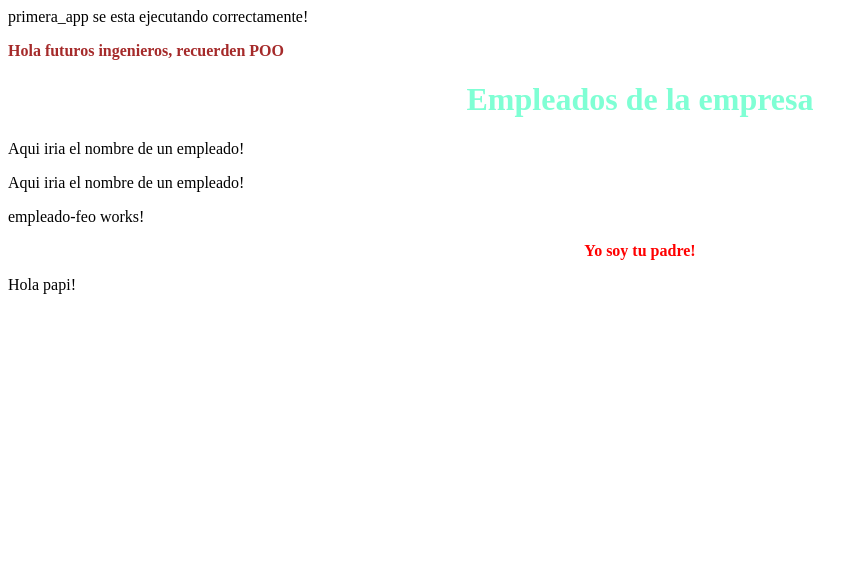
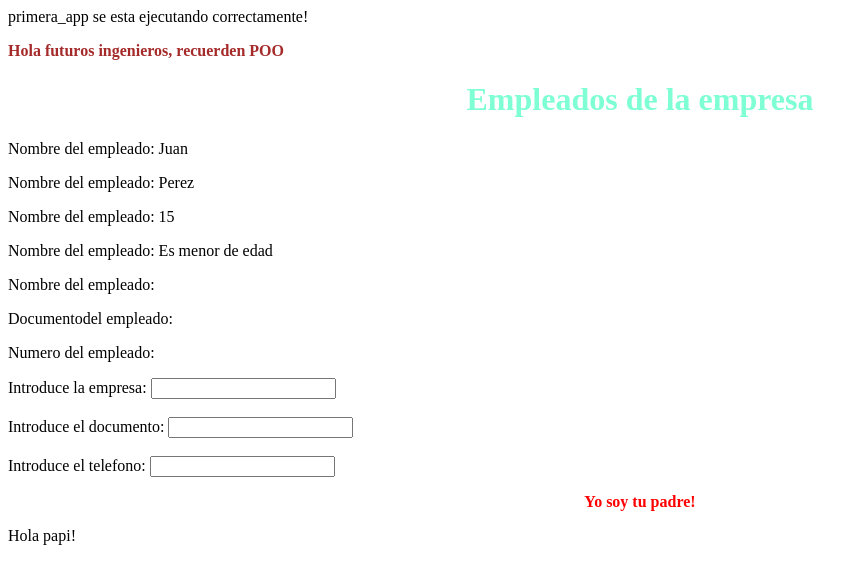
Before and after one commit to febeMina/primera_app, an Angular app: page / in a window 1280 px wide. Shown: the top 584 px of the page, without its empty margins (0-868 px from the left). Built offline with nearby package versions, Linux system fonts and the light colour scheme.

Commit message:
Ultimos cambios de clase 140823

```diff
--- a/src/app/empleado/empleado.component.html
+++ b/src/app/empleado/empleado.component.html
@@ -1 +1,21 @@
-<p>Aqui iria el nombre de un empleado!</p>
+<p>Nombre del empleado: {{ nombre }}</p>
+<p>Nombre del empleado: {{ apellido }}</p>
+<p>Nombre del empleado: {{ edad }}</p>
+<p>Nombre del empleado: {{ (edad>=18)? "Es maypr de edad": "Es menor de edad" }}</p>
+<p>Nombre del empleado: {{ empresa.value }}</p>
+<p>Documentodel empleado: {{ documento.value }}</p>
+<p>Numero del empleado: {{ telefono.value }}</p>
+
+
+
+Introduce la empresa: <input type="text" #empresa
+(keyup)="0">
+<br>
+<br>
+Introduce el documento: <input type="text" #documento
+(keyup)="0">
+<br>
+<br>
+Introduce el telefono: <input type="text" #telefono
+(keyup)="0">
+<br>
--- a/src/app/empleado/empleado.component.ts
+++ b/src/app/empleado/empleado.component.ts
@@ -6,5 +6,17 @@ import { Component } from '@angular/core';
   styleUrls: ['./empleado.component.css']
 })
 export class EmpleadoComponent {
+  nombre = 'Juan';
+  apellido='Perez';
+  edad:number = 15;
+  empresa = 'Otro';
+  documento = 'Otro';
+  telefono = 'Otro';
 
+getEdad (){
+return this.edad;
 }
+
+set_empresa(empresa: string){
+}
+}
--- a/src/app/empleados/empleados.component.html
+++ b/src/app/empleados/empleados.component.html
@@ -1,4 +1,2 @@
 <h1>Empleados de la empresa</h1>
 <app-empleado></app-empleado>
-<app-empleado></app-empleado>
-<app-empleado-feo></app-empleado-feo>
```
